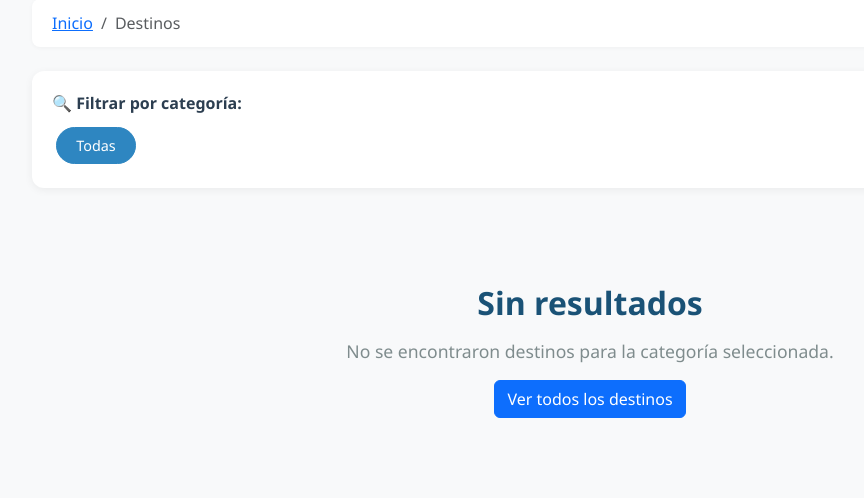
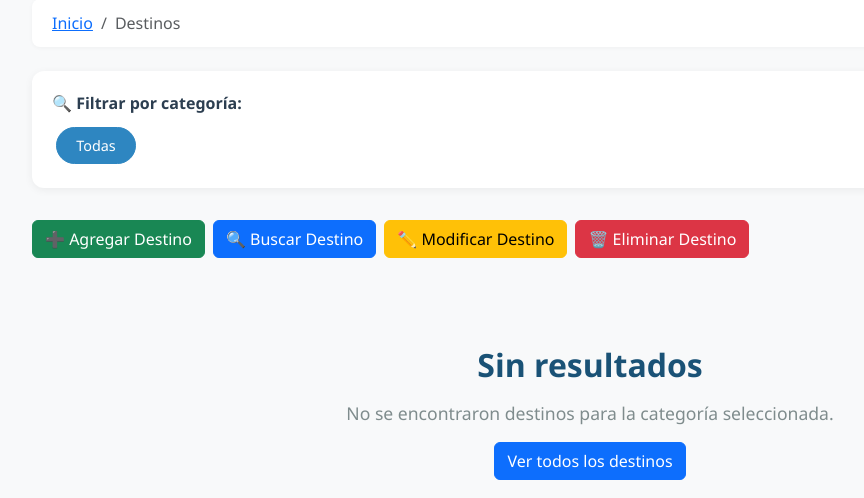
Before and after one commit to Diego2301p/proyecto_django, a Django app: page /turismo/destinos/ in a window 1280 px wide. Shown: the part 296-794 px from the top of the page, without its empty margins (50-914 px from the left). Run offline with Django 5.2, Linux system fonts and the light colour scheme; data that the repository does not hold is empty; some libraries are stand-ins or nearby versions.

Commit message:
Agrega botones CRUD en listados y README.md para Evaluacion Sumativa 2

```diff
--- a/app_turismo/templates/app_turismo/destinos.html
+++ b/app_turismo/templates/app_turismo/destinos.html
@@ -48,6 +48,23 @@
         </div>
     </div>
 
+    {# === BOTONES DE ACCIÓN CRUD === #}
+    {# Estos botones serán funcionales en la siguiente evaluación #}
+    <div class="d-flex gap-2 mb-4 flex-wrap">
+        <a href="#" id="btn-agregar-destino" class="btn btn-success">
+            ➕ Agregar Destino
+        </a>
+        <a href="#" id="btn-buscar-destino" class="btn btn-primary">
+            🔍 Buscar Destino
+        </a>
+        <a href="#" id="btn-modificar-destino" class="btn btn-warning">
+            ✏️ Modificar Destino
+        </a>
+        <a href="#" id="btn-eliminar-destino" class="btn btn-danger">
+            🗑️ Eliminar Destino
+        </a>
+    </div>
+
     {# === LISTADO DE DESTINOS === #}
     {% if hay_resultados %}
     <div class="row g-4 mb-5">
@@ -76,9 +93,13 @@
                     <span class="badge bg-warning text-dark mb-2">⭐ Destacado</span>
                     {% endif %}
                     <a href="{% url 'turismo_detalle' destino.id %}"
-                       class="btn btn-outline-primary btn-sm w-100">
+                       class="btn btn-outline-primary btn-sm w-100 mb-2">
                         Ver detalles →
                     </a>
+                    <div class="d-flex gap-1">
+                        <a href="#" id="btn-mod-{{ destino.id }}" class="btn btn-warning btn-sm flex-fill">✏️ Modificar</a>
+                        <a href="#" id="btn-del-{{ destino.id }}" class="btn btn-danger btn-sm flex-fill">🗑️ Eliminar</a>
+                    </div>
                 </div>
             </div>
         </div>
```
Also changed, not shown: app_gastronomia/templates/app_gastronomia/platos.html (+22 -1 lines), README.md (added).
